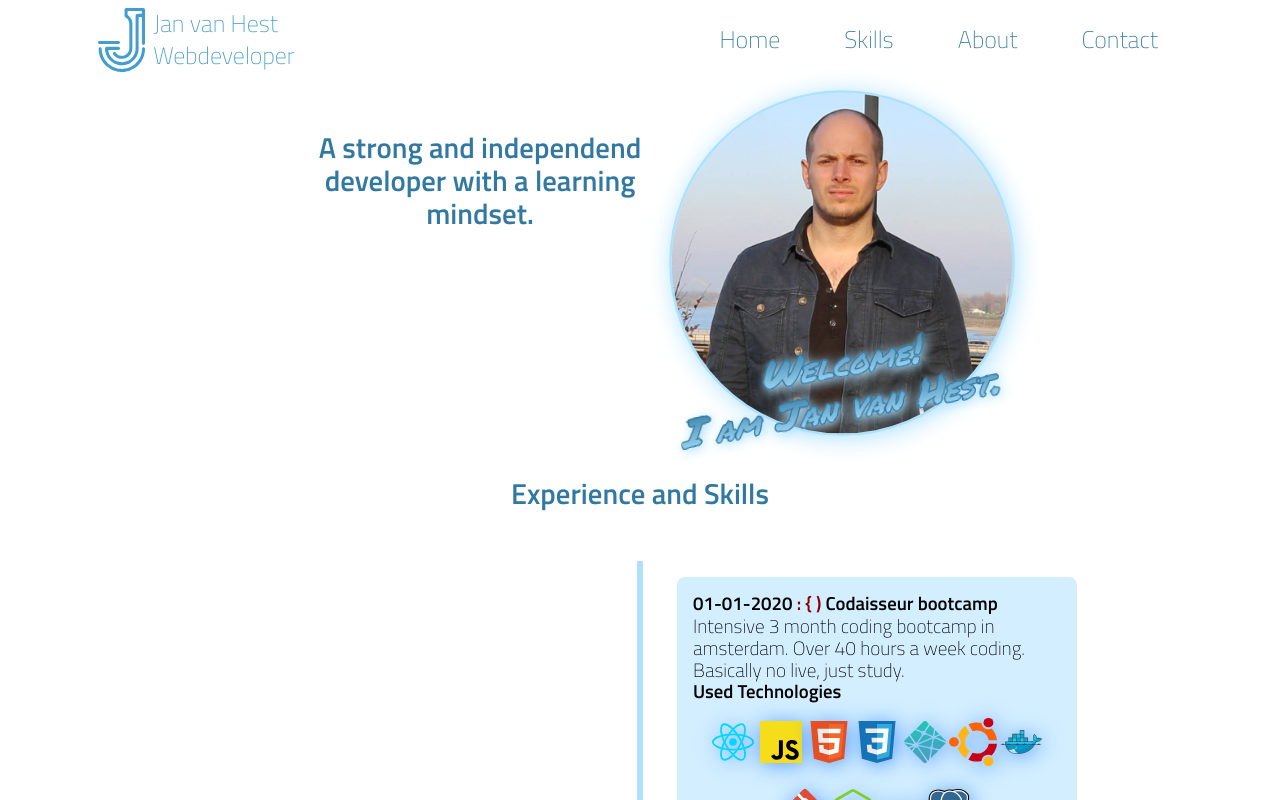
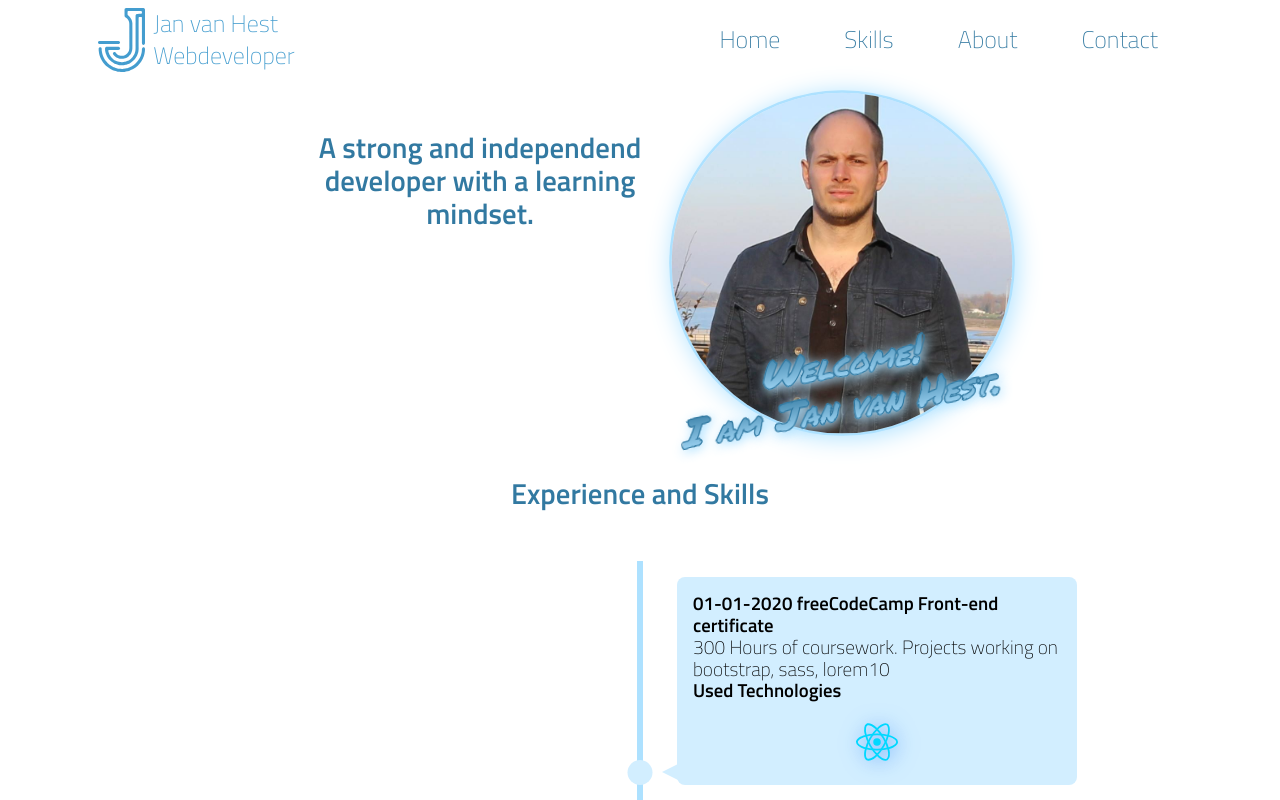
Before and after one commit to jhhest/porftolio-site, a React (Create React App) app: page / in a window 1280 px wide. Shown: the top 800 px of the page. Built offline with nearby package versions, Linux system fonts and the light colour scheme.

Commit message:
Added framer motion animation. Anytime a milestone is loaded it fades in

```diff
--- a/src/App.js
+++ b/src/App.js
@@ -4,7 +4,7 @@ import About from "./components/About.jsx";
 import Contact from "./components/Contact.jsx";
 import Header from "./components/Header.jsx";
 import Intro from "./components/Intro.jsx";
-import Progress from "./components/Progress.jsx";
+import Progress from "./components/progress/Progress.jsx";
 
 function App() {
   return (
--- a/src/components/progress/Milestone.jsx
+++ b/src/components/progress/Milestone.jsx
@@ -1,4 +1,5 @@
 import React from "react";
+import { motion } from "framer-motion";
 import cssLogo from "../../../src/tech-logo/css.svg";
 import dockerLogo from "../../../src/tech-logo/docker.svg";
 import gitLogo from "../../../src/tech-logo/git.svg";
@@ -31,7 +32,14 @@ function Milestone(props) {
     return <img class="logo" src={reactLogo} alt="" />;
   };
   return (
-    <li>
+    <motion.li
+      initial={{
+        opacity: 0,
+      }}
+      animate={{
+        opacity: 1,
+      }}
+    >
       <div>
         <h3>
           <i class="fa fa-calendar-o" aria-hidden="true"></i> 01-01-2020{" "}
@@ -48,7 +56,7 @@ function Milestone(props) {
         </h3>
         <section class="usedTechnologies">{returnTechnologieLogo()}</section>
       </div>
-    </li>
+    </motion.li>
   );
 }
 
--- a/src/components/Progress.jsx
+++ b/src/components/progress/Progress.jsx
@@ -1,16 +1,17 @@
 import React from "react";
-import reactLogo from "../../src/tech-logo/reactjs.svg";
-import cssLogo from "../../src/tech-logo/css.svg";
-import htmlLogo from "../../src/tech-logo/html.svg";
-import ubuntuLogo from "../../src/tech-logo/ubuntu.svg";
-import dockerLogo from "../../src/tech-logo/docker.svg";
-import gitLogo from "../../src/tech-logo/git.svg";
-import javascriptLogo from "../../src/tech-logo/js_official.svg";
-import netlifyLogo from "../../src/tech-logo/netlify.svg";
-import nodeLogo from "../../src/tech-logo/node.svg";
-import npmLogo from "../../src/tech-logo/npm.svg";
-import postgreSQLLogo from "../../src/tech-logo/postgreSQL.svg";
-import Milestone from "./progress/Milestone";
+import cssLogo from "../../../src/tech-logo/css.svg";
+import dockerLogo from "../../../src/tech-logo/docker.svg";
+import gitLogo from "../../../src/tech-logo/git.svg";
+import htmlLogo from "../../../src/tech-logo/html.svg";
+import javascriptLogo from "../../../src/tech-logo/js_official.svg";
+import netlifyLogo from "../../../src/tech-logo/netlify.svg";
+import nodeLogo from "../../../src/tech-logo/node.svg";
+import npmLogo from "../../../src/tech-logo/npm.svg";
+import postgreSQLLogo from "../../../src/tech-logo/postgreSQL.svg";
+import reactLogo from "../../../src/tech-logo/reactjs.svg";
+import ubuntuLogo from "../../../src/tech-logo/ubuntu.svg";
+import Milestone from "./Milestone";
+
 const Portfolio = () => {
   return (
     <section id="skills">
@@ -20,6 +21,10 @@ const Portfolio = () => {
       </h2>
       <section id="timeline">
         <ul>
+          <Milestone
+            title="freeCodeCamp Front-end certificate"
+            description="300 Hours of coursework. Projects working on bootstrap, sass, lorem10"
+          />
           <li>
             <div>
               <h3>
@@ -93,10 +98,6 @@ const Portfolio = () => {
               </section>
             </div>
           </li>
-          <Milestone
-            title="freeCodeCamp Front-end certificate"
-            description="300 Hours of coursework. Projects working on bootstrap, sass, lorem10"
-          />
         </ul>
       </section>
     </section>
```
Also changed, not shown: src/components/progress/TechnologiesLogo.jsx (added).
